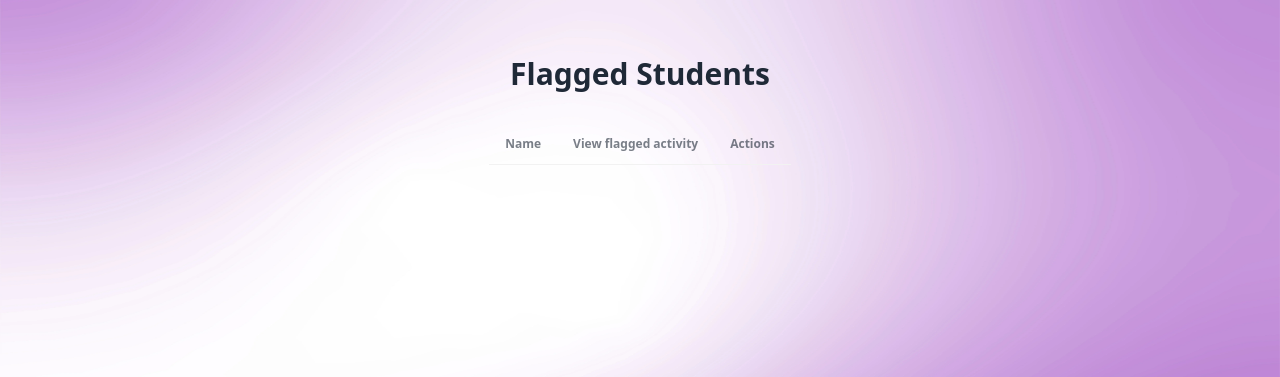
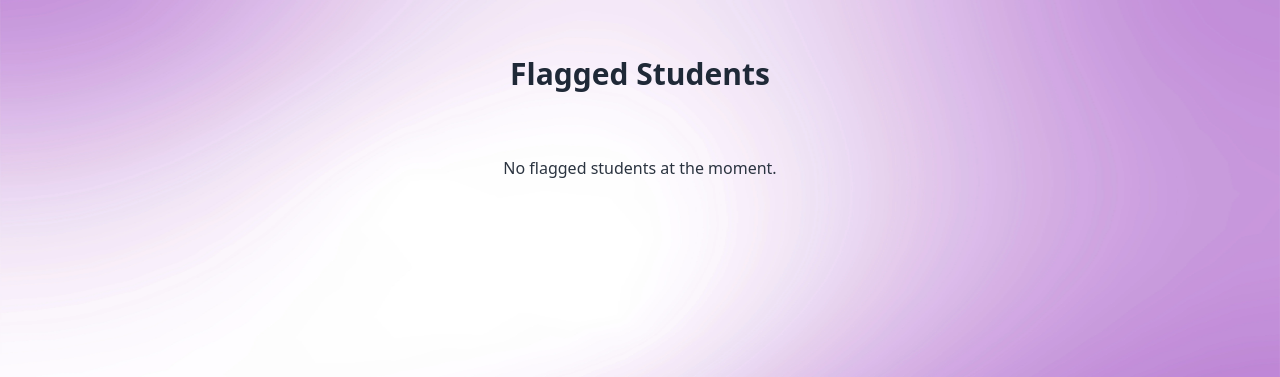
Before and after one commit to EAST-Student-Incentive-System/App, a Flask app: template App/templates/staff_flagged.html in a window 1280 px wide. Shown: the part 64-441 px from the top of the page. Run offline with Flask 3, Linux system fonts and the light colour scheme; the template is opened without the code that fills it, so the values that code supplies are empty; some libraries are stand-ins or nearby versions.

Commit message:
enhancement: updated display for no flagged students

```diff
--- a/App/templates/staff_flagged.html
+++ b/App/templates/staff_flagged.html
@@ -12,6 +12,7 @@
     </div>
 
     <!-- TABLE -->
+    {%if flagged_students%}
     <div class="overflow-x-auto">
       <table id="flagged-table" class="table w-full">
         <thead>
@@ -37,6 +38,11 @@
           {% endfor %}
         </tbody>
       </table>
+        {% else %}
+            <div class="text-center py-8">
+            <p>No flagged students at the moment.</p>
+            </div>
+        {% endif %}
     </div>
   </div>
 {% endblock %}
```
